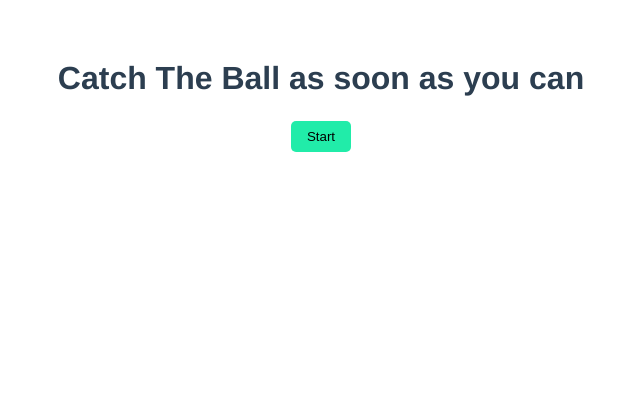
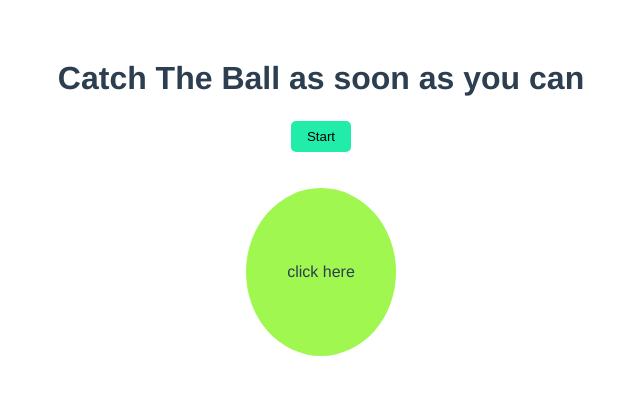
Before and after one commit to kabirsumn/Reaction-Timer-Game, a Vue app: page / in a window 1280 px wide. Shown: the top 394 px of the page, without its empty margins (319-959 px from the left). Built offline with nearby package versions, Linux system fonts and the light colour scheme.

Commit message:
Problem with circle component rendering solved

```diff
--- a/src/App.vue
+++ b/src/App.vue
@@ -1,7 +1,7 @@
 <template>
   <h1>Catch The Ball as soon as you can</h1>
   <button class="btn">Start</button>
-  <circle />
+  <Circle />
 </template>
 
 <script>
--- a/src/components/Circle.vue
+++ b/src/components/Circle.vue
@@ -1,5 +1,5 @@
 <template>
-  <div class="circle">Click Here</div>
+  <div class="circle">click here</div>
 </template>
 
 <script>
@@ -8,8 +8,9 @@ export default {};
 
 <style>
 .circle {
-  margin: 0.5rem auto;
-  padding: 150px;
+  margin: 1.75rem auto;
+  padding: 75px 0;
+  width: 150px;
   background-color: #a0f750;
   border-radius: 50%;
 }
--- a/src/components/Result.vue
+++ b/src/components/Result.vue
@@ -1,5 +1,5 @@
 <template>
-  <div>well done! you can fatch the ball again</div>
+  <div>well done! fatch the ball and catch again</div>
   <div>you couldn't catch the fatch</div>
 </template>
 
```
Also changed, not shown: 1 other file (tests, documents, lock files or other folders).
